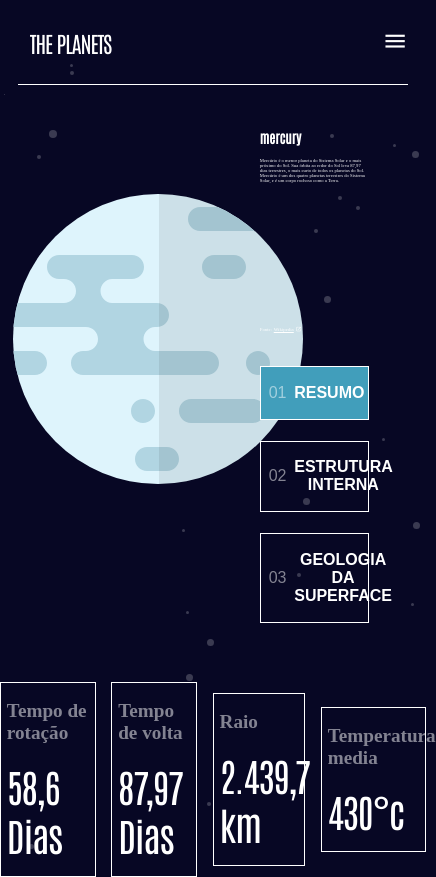
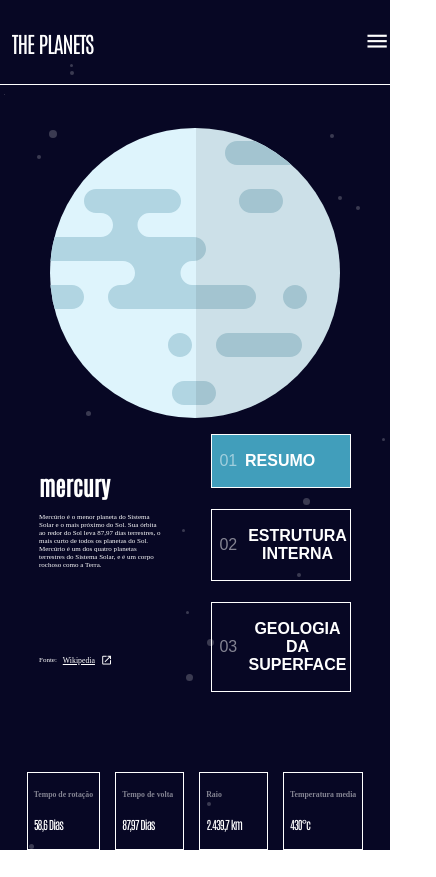
Before and after one commit to miratkd/Planets, a Vue app: page / in a window 390 px wide. Shown: the whole page, 436 px wide, since content can reach past the window. After the commit the page ends 850 px from the top, so only its background shows below. Built offline with nearby package versions, Linux system fonts and the light colour scheme.

Commit message:
content tablet

```diff
--- a/src/components/Content.vue
+++ b/src/components/Content.vue
@@ -6,6 +6,7 @@
             <img v-else :src="require('@/assets/'+planet.image3)" alt="mercury">
         </div>
         <div class="content-info-container">
+            <div class="content-info-value">
                 <h1 class="content-info-planet-name">{{ planet.name }}</h1>
                 <p v-if="stage == 1" class="content-info-planet-text content-info-planet-overview-height">{{ planet.overview }}</p>
                 <p v-else-if="stage == 2" class="content-info-planet-text content-info-planet-overview-height">{{ planet.internalStructure }}</p>
@@ -15,6 +16,9 @@
                     <a :href="planet.link" target="_blank" class="content-info-source-link">Wikipedia</a>
                     <span class="material-icons content-info-source-icon" >open_in_new</span>
                 </div>
+            </div>
+
+            <div class="content-info-buttons">
                 <button v-on:click="setStage(1)" :style="isActive(1)" class="content-info-button" >
                     <div class="content-info-button-number">01</div>
                     <div class="content-info-button-text">Resumo</div>
@@ -27,6 +31,7 @@
                     <div class="content-info-button-number">03</div>
                     <div class="content-info-button-text">Geologia da superface</div>
                 </button>
+            </div>
         </div>
     </div>
 </template>
@@ -65,7 +70,14 @@ export default {
     .content-info-container{
         flex-direction: column;
         width: 35%;
+    }
+    .content-info-value{
+        flex-direction: column;
         align-items: flex-start;
+    }
+    .content-info-buttons{
+        flex-direction: column;
+        width: 100%;
     }
     .content-info-planet-name{
         color: white;
@@ -111,4 +123,33 @@ export default {
         font-weight: 700;
     }
     .content-info-button:hover{ background-color: #838391; }
+    @media (max-width: 820px) {
+        .content-container {
+            flex-direction: column;
+            gap: 2vh;
+        }
+        .content-image-container {
+            width: 100%;
+            min-height: 0;
+        }
+        .content-info-container{
+            flex-direction: row;
+            width: 100%;
+            justify-content: space-between;
+        }
+        .content-info-value{
+            width: 40%;
+        }
+        .content-info-buttons{ width: 45%; }
+        .content-info-button{
+            margin-top: 0;
+            margin-bottom: 2.5vh;
+        }
+        .content-info-planet-name{ font-size: 6em; }
+        .content-info-planet-text{ font-size: 1.8em; }
+        .content-info-planet-overview-height{ min-height: 14vh; }
+        .content-info-source-link{font-size: 2em; }
+        .content-info-source-icon{ font-size: 3em;}
+        .content-info-source-container{ gap: 1.5vw; }
+    }
 </style>
--- a/src/components/TableInfo.vue
+++ b/src/components/TableInfo.vue
@@ -30,6 +30,7 @@
     .content-table-container{
         gap: 4vw;
         margin-top: 7vh;
+        font-size: 1vw;
     }
     .content-table-square{
         border: 1px solid white;
@@ -54,4 +55,8 @@
         letter-spacing: -1px;
         font-family: 'Antonio';
     }
+    @media (max-width: 820px) {
+        .content-table-square-title{font-size: 2em;}
+        .content-table-square-value{font-size: 3em;}
+    }
 </style>
```
Lines whose indentation alone changed are shown as unchanged.
